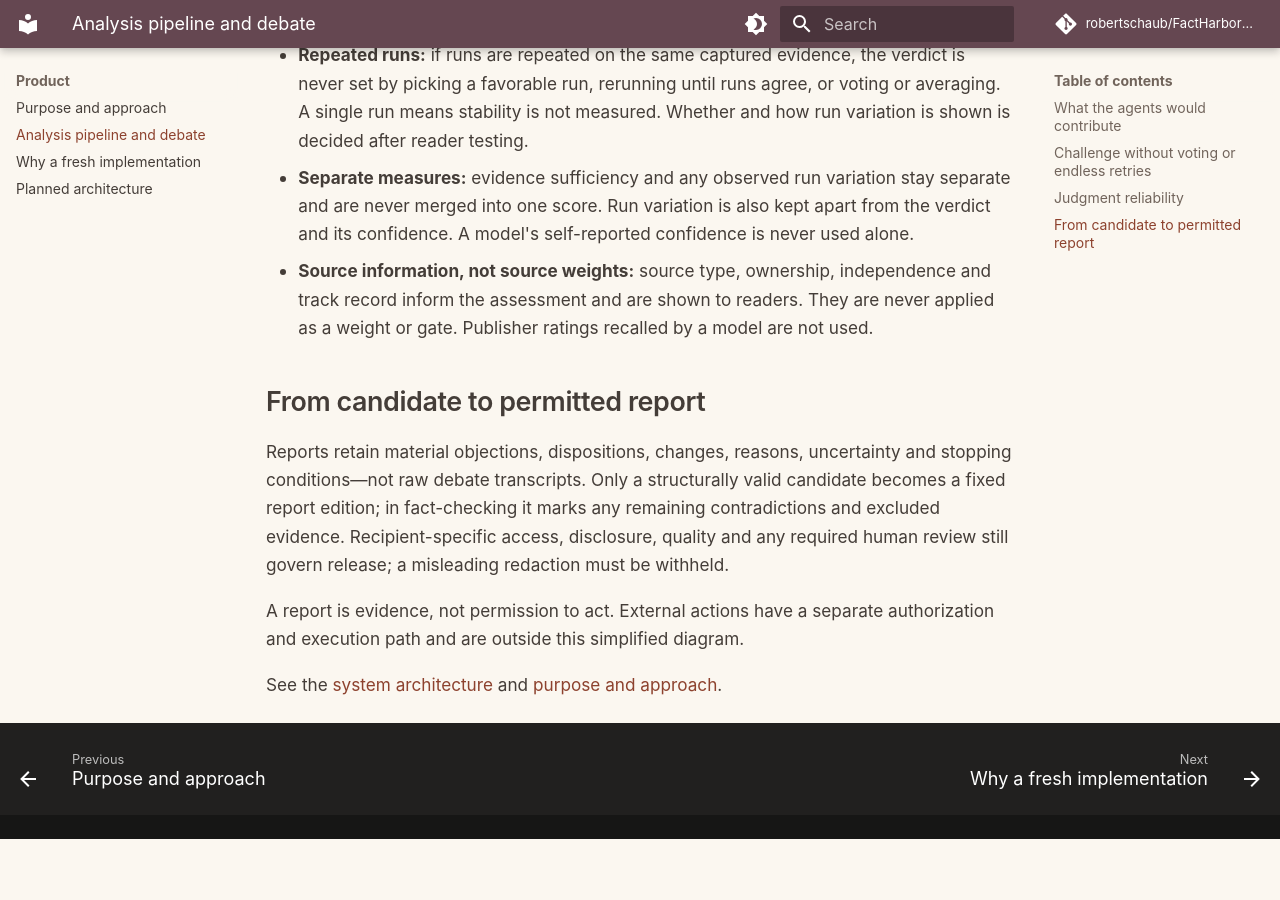
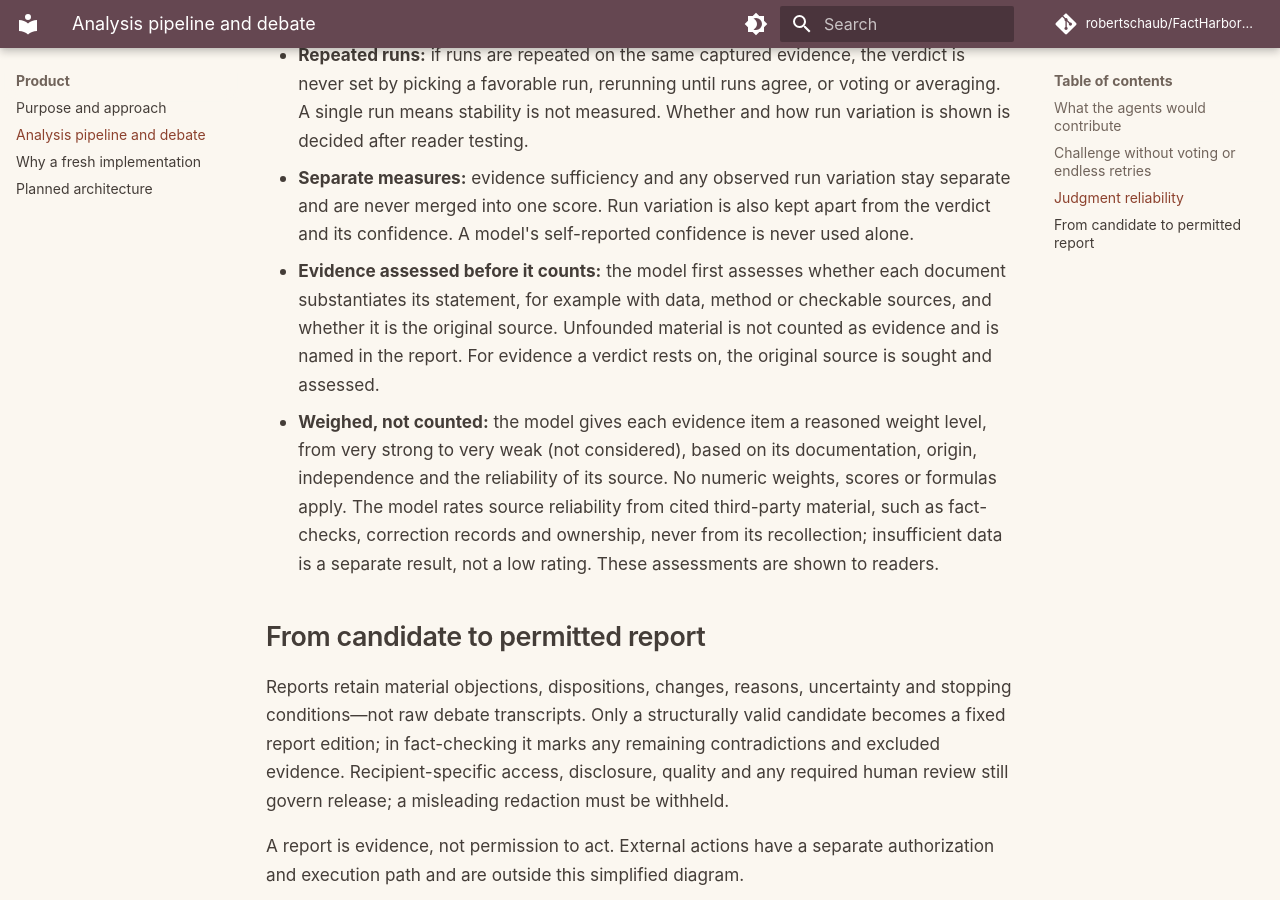
Before and after one commit to robertschaub/FactHarborDSS, an MkDocs documentation site: the page built from docs/Pipeline.md, in a window 1280 px wide and 900 px high, scrolled down 3878 px. Built offline with MkDocs 1.6.1 and Material for MkDocs 9.7.7, drawn with Linux system fonts in a browser that asks for light colours; comment, search, counter and statistics services are not loaded; before the commit the page ends 4717 px from its top, so only the background shows below that; some of the changed text lies outside the part shown.

Commit message:
docs: describe evidence assessment and reasoned weight levels
Each document is assessed for how well it substantiates its statement
and whether it is the original source before it counts as evidence;
unfounded material is named, not counted. Evidence is weighed through
reasoned levels based on documentation, origin, independence and source
reliability, with no numeric weights, scores or formulas.

Co-Authored-By: Claude Opus 5.5 <noreply@anthropic.com>

```diff
--- a/docs/Pipeline.md
+++ b/docs/Pipeline.md
@@ -20,7 +20,7 @@ The controller selects only required or justified tasks, their dependencies and
 | Challenger / specialist | Examine counterevidence, alternative explanations, citation or scope defects, or a specific expert question. |
 | Self-consistency | Examine instability or contradictions on comparable inputs. Repetition and agreement add no independent evidence. |
 | Reconciler | Accept, reject or retain each material objection as unresolved, with reasons; revise affected findings where justified. |
-| Support assessor | Judge whether the cited passages support the claim, using a method that must first pass independent evaluation. This remains a model judgment and is labelled as one; it is never presented as verified, validated or checked. Trusted code separately checks reference existence, exact quotations, evidence dates, versions, arithmetic and current authority. No source weights or evidence-count formulas apply. Its assessment grants no release or action permission. |
+| Support assessor | Judge whether the cited passages support the claim, using a method that must first pass independent evaluation. This remains a model judgment and is labelled as one; it is never presented as verified, validated or checked. Trusted code separately checks reference existence, exact quotations, evidence dates, versions, arithmetic and current authority. No numeric source weights or evidence-count formulas apply. Its assessment grants no release or action permission. |
 
 These are task roles, not necessarily five permanent agents or five different models. Different role names do not establish independence. The controller joins only the dependencies it admitted, rejects stale or incompatible results, and retains an explicit outcome for failed or cancelled tasks.
 
@@ -43,7 +43,8 @@ In the planned design, assessments rely on guided model judgment rather than han
 - **Separate states:** conflicting evidence, insufficient evidence and no assessment are distinct outcomes.
 - **Repeated runs:** if runs are repeated on the same captured evidence, the verdict is never set by picking a favorable run, rerunning until runs agree, or voting or averaging. A single run means stability is not measured. Whether and how run variation is shown is decided after reader testing.
 - **Separate measures:** evidence sufficiency and any observed run variation stay separate and are never merged into one score. Run variation is also kept apart from the verdict and its confidence. A model's self-reported confidence is never used alone.
-- **Source information, not source weights:** source type, ownership, independence and track record inform the assessment and are shown to readers. They are never applied as a weight or gate. Publisher ratings recalled by a model are not used.
+- **Evidence assessed before it counts:** the model first assesses whether each document substantiates its statement, for example with data, method or checkable sources, and whether it is the original source. Unfounded material is not counted as evidence and is named in the report. For evidence a verdict rests on, the original source is sought and assessed.
+- **Weighed, not counted:** the model gives each evidence item a reasoned weight level, from very strong to very weak (not considered), based on its documentation, origin, independence and the reliability of its source. No numeric weights, scores or formulas apply. The model rates source reliability from cited third-party material, such as fact-checks, correction records and ownership, never from its recollection; insufficient data is a separate result, not a low rating. These assessments are shown to readers.
 
 ## From candidate to permitted report
 
```
